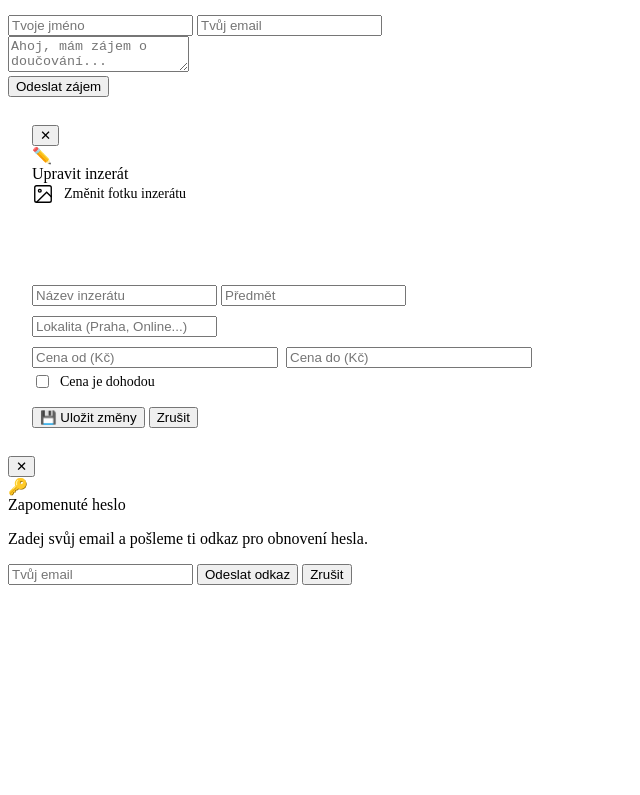
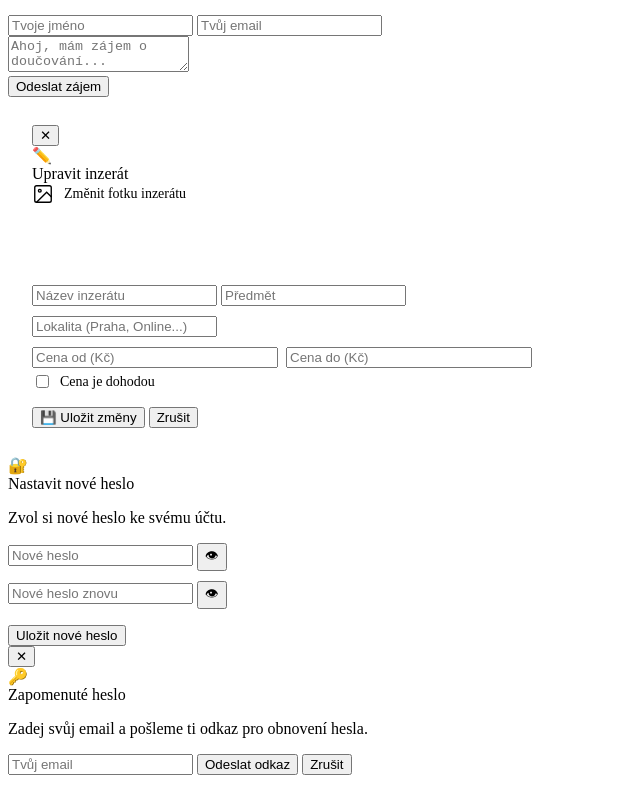
Before and after one commit to MajklEdit/nauc-me, a website with bundled scripts: page index.html in a window 1280 px wide. Shown: the part 2560-3355 px from the top of the page, without its empty margins (0-640 px from the left). Before the commit the page ends 3165 px from the top, so only its background shows below. Built offline with nearby package versions, Linux system fonts and the light colour scheme; a script that the page names is missing.

Commit message:
Update index.html

```diff
--- a/index.html
+++ b/index.html
@@ -550,6 +550,25 @@
   </div>
 </div>
 
+<!-- ══════ MODAL — NOVÉ HESLO ══════ -->
+<div class="overlay" id="modal-new-password">
+  <div class="modal-card">
+    <div class="modal-emoji">🔐</div>
+    <div class="modal-title">Nastavit nové heslo</div>
+    <p class="modal-desc">Zvol si nové heslo ke svému účtu.</p>
+    <div class="form-error" id="new-password-error"></div>
+    <div class="auth-input-wrap" style="margin-bottom:10px">
+      <input class="auth-input" type="password" placeholder="Nové heslo" id="new-password-input" style="margin-bottom:0">
+      <button class="eye-btn" onclick="togglePw('new-password-input',this)">👁</button>
+    </div>
+    <div class="auth-input-wrap" style="margin-bottom:16px">
+      <input class="auth-input" type="password" placeholder="Nové heslo znovu" id="new-password-input2" style="margin-bottom:0">
+      <button class="eye-btn" onclick="togglePw('new-password-input2',this)">👁</button>
+    </div>
+    <button class="modal-btn" id="btn-set-new-password" onclick="doSetNewPassword()">Uložit nové heslo</button>
+  </div>
+</div>
+
 <!-- ══════ MODAL — ZAPOMENUTÉ HESLO ══════ -->
 <div class="overlay" id="modal-forgot">
   <div class="modal-card">
```
